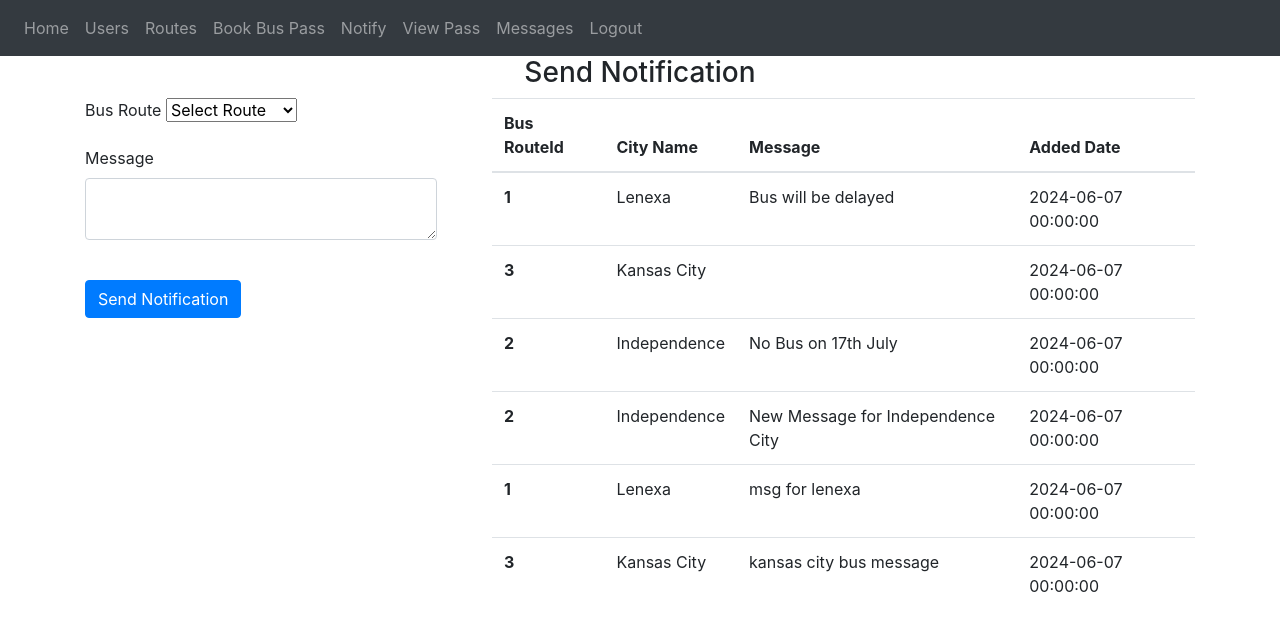
After one commit to sandy100061/WebApp, a Flask app: page /addnotification in a window 1280 px wide. The commit adds this page. Shown: the top 631 px of the page. Run offline with Flask 3, Linux system fonts and the light colour scheme; a user stored in the database is signed in; some libraries are stand-ins or nearby versions.

Commit message:
Added Notification feature

```diff
--- a/website/__init__.py
+++ b/website/__init__.py
@@ -20,7 +20,7 @@ def create_app():
     app.register_blueprint(views, url_prefix='/')
     app.register_blueprint(auth, url_prefix='/')
 
-    from .models import User, Note
+    from .models import User
 
     login_manager = LoginManager(app)
     login_manager.login_view = 'auth.login' # type: ignore
--- a/website/auth.py
+++ b/website/auth.py
@@ -6,6 +6,8 @@ auth = Blueprint('auth', __name__)
 
 @auth.route('/login', methods=['GET','POST'])
 def login():
+    if current_user.is_authenticated:
+        return render_template('home.html', user=current_user)
     if request.method == 'POST':
         email = request.form.get('email') or ''
         password = request.form.get('password') or ''
@@ -26,6 +28,8 @@ def logout():
 
 @auth.route('/sign-up', methods=['GET','POST'])
 def sign_up():
+    if current_user.is_authenticated:
+        return render_template('home.html', user=current_user)
     if request.method == 'POST':
         email = request.form.get('email') or ''
         first_name = request.form.get('name') or ''
--- a/website/models.py
+++ b/website/models.py
@@ -1,12 +1,6 @@
 from . import db
 from flask_login import UserMixin
 from sqlalchemy.sql import func
-
-class Note(db.Model):
-    id = db.Column(db.Integer, primary_key=True)
-    data = db.Column(db.String(10000))
-    date = db.Column(db.DateTime(timezone=True), default=func.now())
-    user_id = db.Column(db.Integer, db.ForeignKey('user.id'))
 
 class User(db.Model, UserMixin):
     id = db.Column(db.Integer, primary_key=True)
--- /dev/null
+++ b/website/templates/addnotification.html
@@ -0,0 +1,54 @@
+{% extends 'base.html' %}
+<title>{% block title %} Send Notification {% endblock %}</title>
+{% block content %}
+<form method="POST">
+    <h3 align="center">Send Notification</h3>
+    <div style="display:flex;gap:5%">
+        <div style="width: 50%;">
+            <div class="form-group">
+                <label for="destination">Bus Route</label>
+                <select id="destination" name="destination" class="form-select" aria-label="Default select example">
+                  <option selected value="0">Select Route</option>
+                  {% for route in routes %}
+                    <option value="{{route.id}}">{{route.cityname}}</option>
+                  {% endfor %}
+                </select>
+            </div>
+            <div class="form-group">
+              <label for="message">Message</label>
+              <textarea
+                class="form-control"
+                id="message"
+                name="message"
+                placeholder="Enter message">
+            </textarea>
+            </div>
+            <br />
+            <button type="submit" class="btn btn-primary">Send Notification</button>
+        </div>
+        <div style="width: 100%;">
+            <table class="table">
+                <thead>
+                  <tr>
+                    <th scope="col">Bus RouteId</th>
+                    <th scope="col">City Name</th>
+                    <th scope="col">Message</th>
+                    <th scope="col">Added Date</th>
+                  </tr>
+                </thead>
+                <tbody>
+                  {% for notification in notifications %}
+                  <tr>
+                    <th scope="row">{{notification.busrouteid}}</th>
+                    <td>{{routeDico[notification.busrouteid]}}</td>
+                    <td>{{notification.message}}</td>
+                    <td>{{notification.addeddate}}</td>
+                  </tr>
+                  {% endfor %}
+                </tbody>
+            </table>
+        </div>
+    </div>
+  </form>
+
+{% endblock %}
--- a/website/templates/base.html
+++ b/website/templates/base.html
@@ -12,6 +12,11 @@
     <link
       rel="stylesheet"
       href="https://stackpath.bootstrapcdn.com/font-awesome/4.7.0/css/font-awesome.min.css"
+      crossorigin="anonymous"
+    />
+    <link
+      rel="stylesheet"
+      href="../main.css"
       crossorigin="anonymous"
     />
     {% block head %}{% endblock %}
@@ -30,15 +35,21 @@
       <div class="collapse navbar-collapse" id="navbar">
         <div class="navbar-nav">
           {% if user.is_authenticated %}
+          <input type="hidden" value="{{user.id}}" id="userId">
           <a class="nav-item nav-link" id="home" href="/">Home</a>
             {% if user.role == 1 %}
-              <a class="nav-item nav-link" id="logout" href="/users">Users</a>
-            {% else %}
-
+              <a class="nav-item nav-link" id="users" href="/users">Users</a>
             {% endif %}
-          <a class="nav-item nav-link" id="logout" href="/routes">Routes</a>
-          <a class="nav-item nav-link" id="logout" href="/bookpass">Book Bus Pass</a>
-          <a class="nav-item nav-link" id="logout" href="/viewpass">View Pass</a>
+          <a class="nav-item nav-link" id="routes" href="/routes">Routes</a>
+          <a class="nav-item nav-link" id="bookpass" href="/bookpass">Book Bus Pass</a>
+          {% if user.role == 1 %}
+              <a class="nav-item nav-link" id="addnotification" href="/addnotification">Notify</a>
+          {% endif %}
+          <a class="nav-item nav-link" id="viewpass" href="/viewpass">View Pass</a>
+          <a class="nav-item nav-link" id="viewmessage" href="/viewmessage/{{user.id}}">Messages
+            <span id="msgCount">
+            <input type="hidden" id="msgCountInput" value="">
+          </a>
           <a class="nav-item nav-link" id="logout" href="/logout">Logout</a>
           {% else %}
           <a class="nav-item nav-link" id="login" href="/login">Login</a>
@@ -85,7 +96,20 @@
 
 {% block javascript %}
 <script type="text/javascript">
-      function deleteNote(noteId) {
+      $(document).ready(function() {
+        checkNotification(true);
+        if($("#userId").val()) {
+            setInterval(function(){
+                checkNotification();
+            },5000);
+        }
+
+        $("#booknow").on('click', function(e) {
+          window.location.href='/bookpass';
+        });
+      });
+
+  function deleteNote(noteId) {
       fetch("/delete-note", {
             method: "POST",
             body: JSON.stringify({ noteId: noteId }),
@@ -113,6 +137,49 @@
         window.location.href = "/routes";
       });
     }
+
+    function renewBusPass(busPassId) {
+      window.location.href = "/bookpass?busPassId="+busPassId;
+    }
+
+    function downloadPass(busPassId) {
+      str=document.getElementById("passDiv" + busPassId).innerHTML + "<br>";
+      newwin=window.open('','printwin','left=100,top=100,width=400,height=400');
+      newwin.document.write('<HTML><HEAD> <link rel=\"stylesheet\" type=\"text/css\" href=\"main.css\"/>');
+      newwin.document.write('<TITLE>Print Page</TITLE>\n');
+      newwin.document.write('<script>\n');
+      newwin.document.write('function chkstate(){\n');
+      newwin.document.write('if(document.readyState=="complete"){\n');
+      newwin.document.write('window.close()\n');
+      newwin.document.write('}\n');
+      newwin.document.write('else{\n');
+      newwin.document.write('setTimeout("chkstate()",2000)\n');
+      newwin.document.write('}\n');
+      newwin.document.write('}\n');
+      newwin.document.write('function print_win(){\n');
+      newwin.document.write('window.print();\n');
+      newwin.document.write('chkstate();\n');
+      newwin.document.write('}\n');
+      newwin.document.write('<\/script>\n');
+      newwin.document.write('</HEAD>\n');
+      newwin.document.write('<BODY onload="print_win()">\n');
+      newwin.document.write(str);
+      newwin.document.close();
+    }
+
+    function checkNotification() {
+      let count = Number($("#msgCountInput").val());
+      fetch("/getNotificationsJson", {
+        method: "POST",
+        body: JSON.stringify({ userid: $("#userId").val() }),
+        }).then(async (data) => {
+          let newCount = Number(await data.json());
+          if(newCount > 0) {
+            $("#msgCount").html("("+newCount+")");
+            $("#msgCountInput").val(newCount);
+          }
+        });
+      }
 </script>
 {% endblock %}
   </body>
--- a/website/views.py
+++ b/website/views.py
@@ -1,39 +1,19 @@
 from flask import Blueprint, render_template, request, flash, jsonify
 from flask_login import login_required, current_user
 from sqlalchemy import text
-from .models import Note, User, Busroute, Buspass
+from .models import User, Busroute, Buspass, Notification
 from . import db
 import json
 from datetime import datetime
 from sqlalchemy import desc
+from datetime import date
 
 views = Blueprint('views', __name__)
 
 @views.route('/', methods=['GET','POST'])
 @login_required
 def home():
-    if request.method == 'POST':
-        note = Note()
-        note.data = request.form.get('note')
-        note.user_id = current_user.id
-        db.session.add(note)
-        db.session.commit()
-        flash('Note Added succesfully', category="success")
     return render_template('home.html', user=current_user)
-
-@views.route('/delete-note', methods=['POST'])
-@login_required
-def delete_note():
-    note = json.loads(request.data) # this function expects a JSON from the INDEX.js file
-    noteId = note['noteId']
-    note = Note.query.get(noteId)
-    if note:
-        if note.user_id == current_user.id:
-            db.session.delete(note)
-            db.session.commit()
-
-    return jsonify({})
-
 
 @views.route('/users', methods=['GET'])
 @login_required
@@ -175,6 +155,65 @@ def viewpass():
 def getTotalDays(fromdate:datetime, todate:datetime):
     return (todate - fromdate).days
 
+@views.route('/addnotification', methods=['GET','POST'])
+@login_required
+def addnotifications():
+    if request.method == 'POST':
+        route = int(request.form.get('destination') or '0')
+        message = request.form.get('message') or ''
+
+        if route == 0:
+            flash('Bus Route is required', category="error")
+        elif message == None or message.strip() == '':
+            flash('Notification Message is required', category="error")
+        else:
+            notification = Notification()
+            notification.message = message
+            notification.busrouteid = route
+            notification.addeddate = date.today()
+            db.session.add(notification)
+            db.session.commit()
+            flash('Bus Route Notification created succesfully', category="success")
+
+    routes = Busroute.query.all()
+    notifications = Notification.query.all()
+    routeDico = {}
+    for route in routes:
+        routeDico[route.id] = route.cityname
+    return render_template('addnotification.html', user=current_user, routes = routes, notifications = notifications, routeDico = routeDico)
+
+@views.route('/getNotificationsJson', methods=['POST'])
+@login_required
+def getNotificationsJson():
+    data = json.loads(request.data) # this function expects a JSON from the INDEX.js file
+    userId = int(data['userid'])
+    notificationCount = 0
+    # notifications = Notification.query.filter(Notification.addeddate.date() >= date.today()).all()
+    notifications = Notification.query.all()
+    busPassRoutes = Buspass.query.filter(Buspass.userid == userId).all()
+    for busPass in busPassRoutes:
+        for notification in notifications:
+            if busPass.busrouteid == notification.busrouteid and busPass.validity.date() >= date.today():
+                notificationCount += 1
+    return jsonify(notificationCount)
+
+@views.route('/viewmessage/<int:userId>', methods=['GET'])
+@login_required
+def viewmessage(userId):
+    routes = Busroute.query.all()
+    notifications = []
+    notificationList = Notification.query.all()
+    busPassRoutes = Buspass.query.filter(Buspass.userid == userId).all()
+    for busPass in busPassRoutes:
+        for notification in notificationList:
+            if busPass.busrouteid == notification.busrouteid and busPass.validity.date() >= date.today():
+                notifications.append(notification)
+    routeDico = {}
+    for route in routes:
+        routeDico[route.id] = route.cityname
+    return render_template('viewmessage.html', user=current_user, routes = routes, notifications = notifications, routeDico = routeDico)
+
+
 # @views.route('/downloadpass', methods=['POST'])
 # @login_required
 # def downloadpass():
```
Also changed, not shown: website/templates/home.html (+0 -11 lines), website/templates/viewmessage.html (added, +28 -0 lines), website/templates/viewpass.html (+0 -33 lines), website/database.db.
